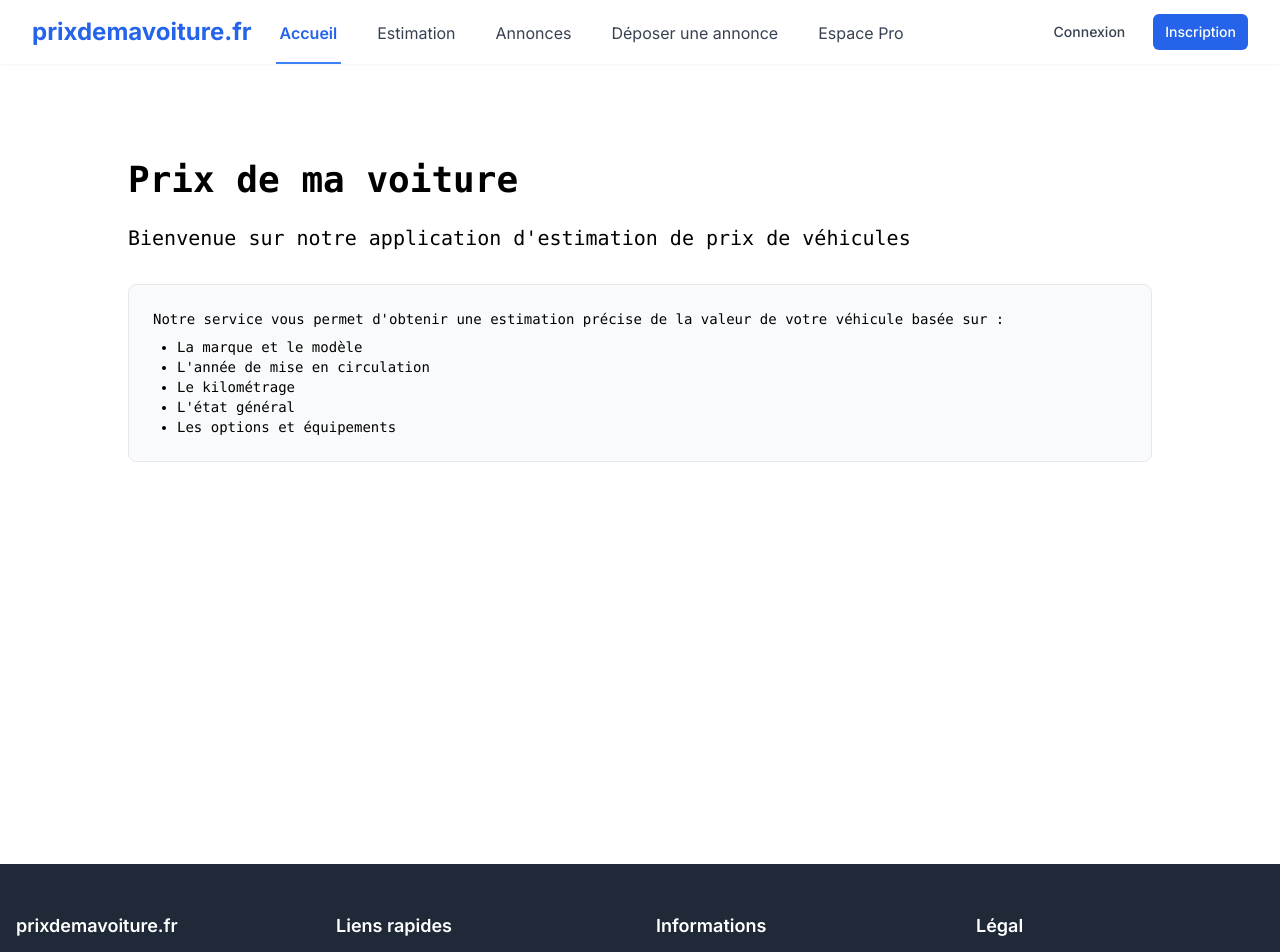
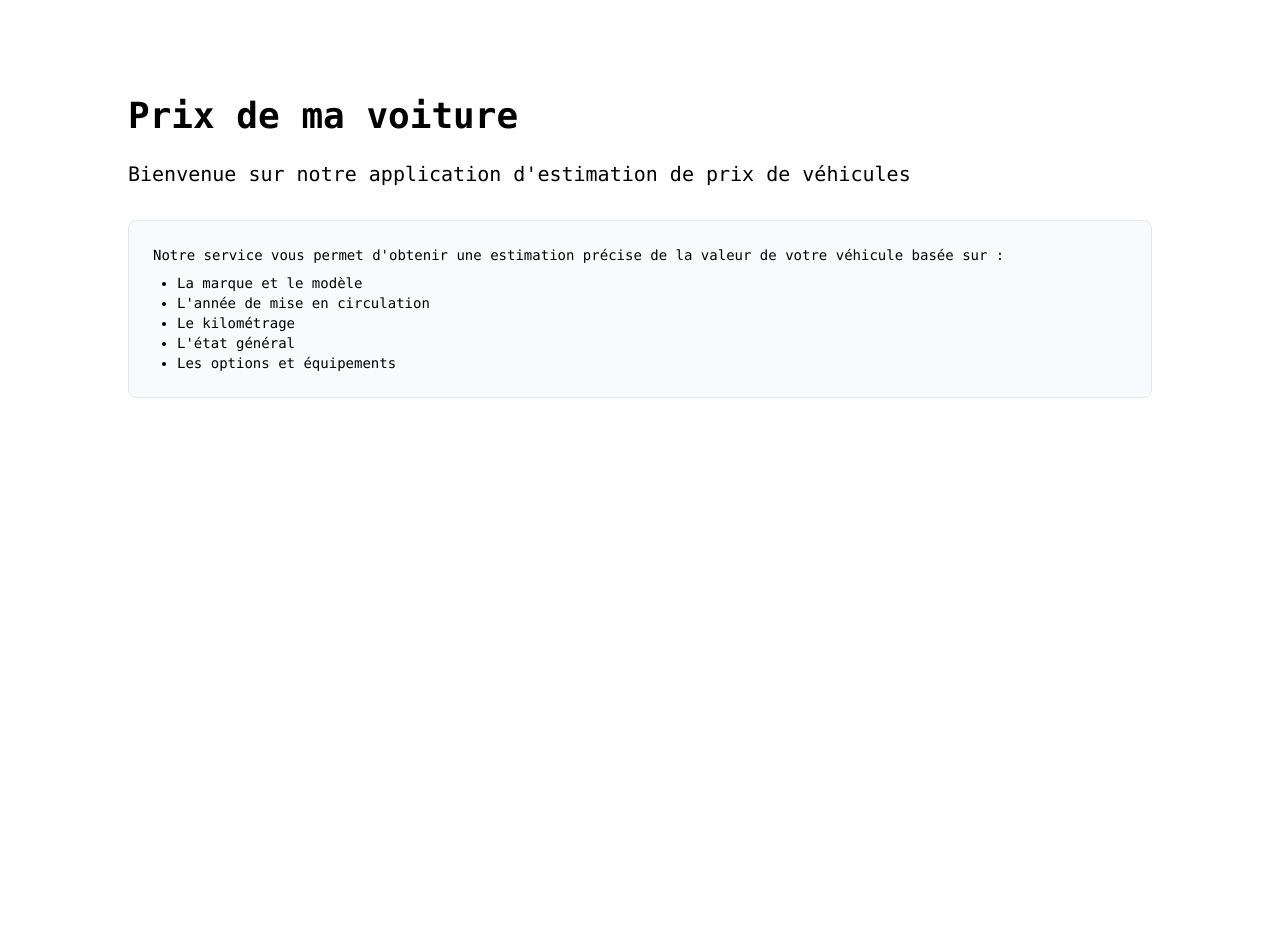
Before and after one commit to Prixdemavoit/prixdemavoiture-new, a Next.js app: page / in a window 1280 px wide. Shown: the top 952 px of the page. After the commit the page ends 800 px from the top, so only its background shows below. Built offline with nearby package versions, Linux system fonts and the light colour scheme.

Commit message:
Update layout.tsx

```diff
--- a/src/app/layout.tsx
+++ b/src/app/layout.tsx
@@ -1,31 +1,21 @@
-import './globals.css';
-import type { Metadata } from 'next';
-import { Inter } from 'next/font/google';
-import { Providers } from './providers';
-import Header from '@/components/layout/Header';
-import Footer from '@/components/layout/Footer';
+import './globals.css'
+import { Inter } from 'next/font/google'
 
-const inter = Inter({ subsets: ['latin'] });
+const inter = Inter({ subsets: ['latin'] })
 
-export const metadata: Metadata = {
+export const metadata = {
   title: 'Prix de ma voiture',
-  description: 'Estimez le prix de votre véhicule en quelques clics',
-};
+  description: 'Estimation de prix de véhicules en ligne',
+}
 
 export default function RootLayout({
   children,
 }: {
-  children: React.ReactNode;
+  children: React.ReactNode
 }) {
   return (
     <html lang="fr">
-      <body className={`${inter.className} flex flex-col min-h-screen`}>
-        <Providers>
-          <Header />
-          <main className="flex-grow">{children}</main>
-          <Footer />
-        </Providers>
-      </body>
+      <body className={inter.className}>{children}</body>
     </html>
-  );
+  )
 }
```
